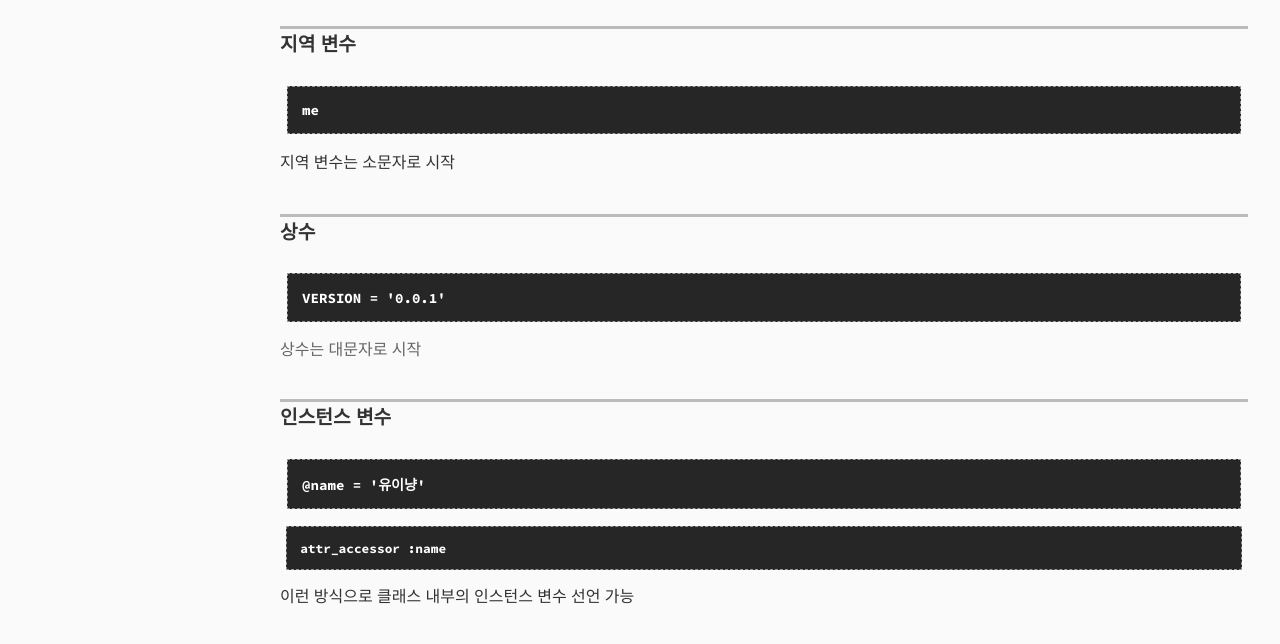
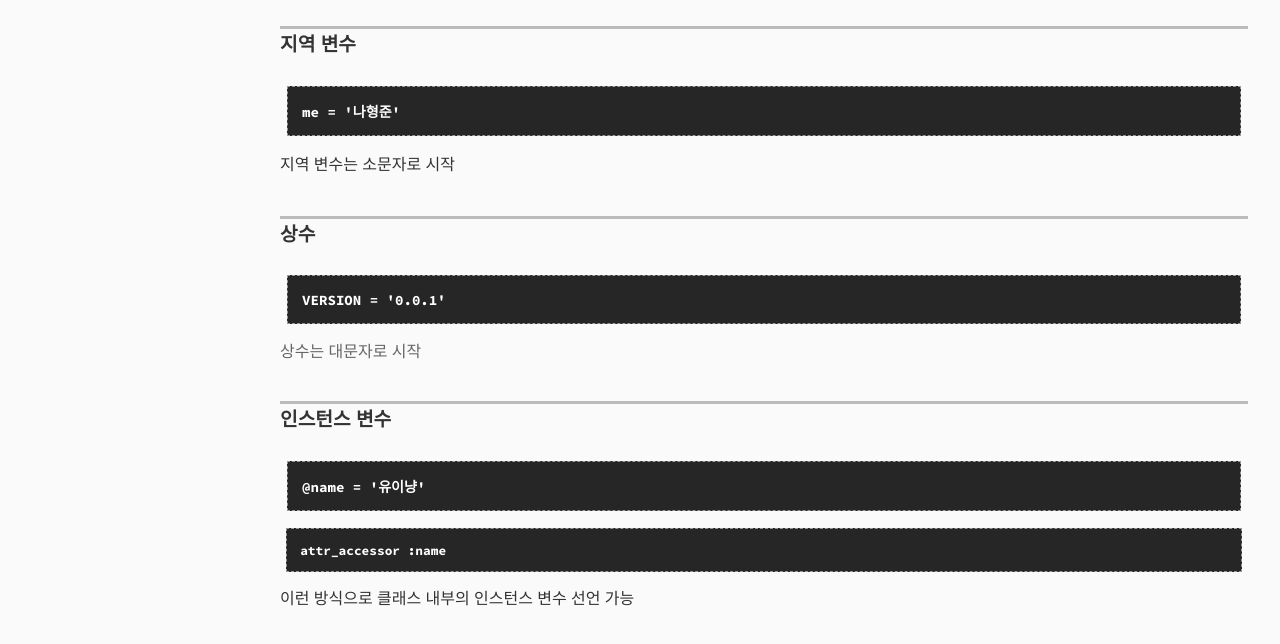
Before and after one commit to yuicraft/Ruby_RDoc, a plain HTML site: page Variable.html in a window 1280 px wide. Shown: the part 134-778 px from the top of the page. Drawn offline with Linux system fonts and the light colour scheme.

Commit message:
내용 약간 추가

```diff
--- a/Variable.html
+++ b/Variable.html
@@ -90,7 +90,7 @@
         </header>
         <div id="attribute-i-name" class="method-detail">
           <div class="method-heading attribute-method-heading">
-            <span class="method-name"><pre>me</pre></span>
+            <span class="method-name"><pre>me = '나형준'</pre></span>
           </div>
 
           <div class="method-description">
```
